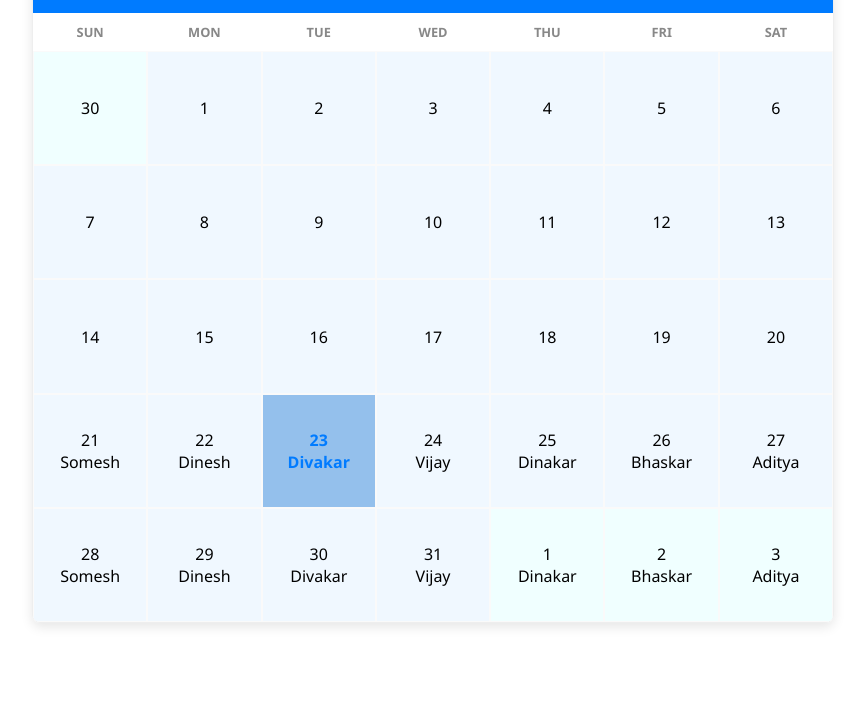
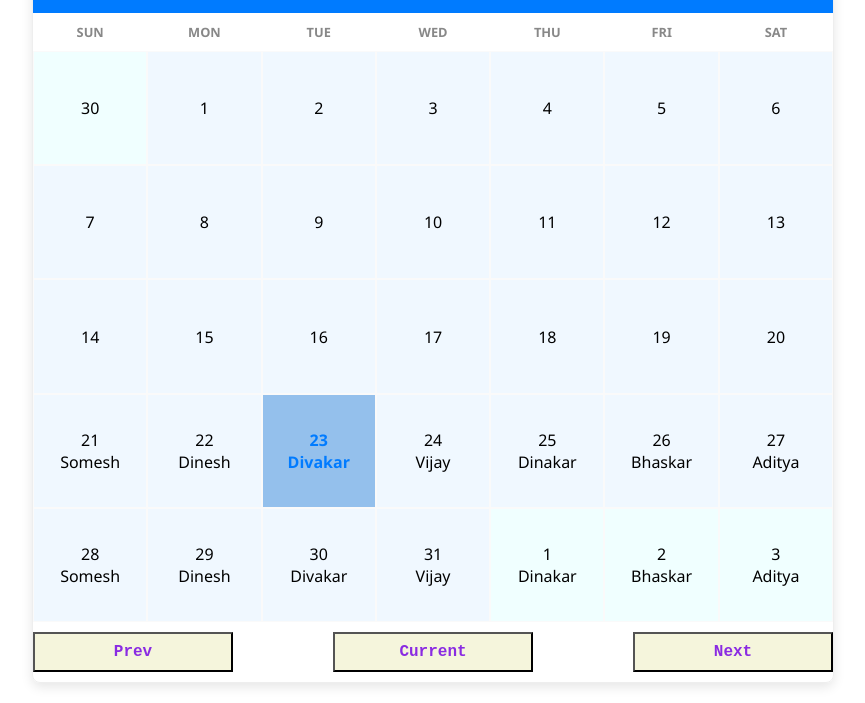
Before and after one commit to someshbuddy/CarWash, a plain HTML site: page index.html in a window 1280 px wide. Shown: the part 111-814 px from the top of the page, without its empty margins (207-1072 px from the left). Drawn offline with Linux system fonts and the light colour scheme.

Commit message:
Final Changes

```diff
--- a/index.html
+++ b/index.html
@@ -6,6 +6,7 @@
 </head>
 
 <body>
+    <div>
         <div class="month-calendar">
             <div class="calendar-header">
                 <h2 id="dateId">December 2025</h2>
@@ -25,6 +26,13 @@
 
                 </div>
             </div>
+            <div class="button-container">
+                <button class="prevBtn" onclick="prev()">Prev</button>
+                <button class="centerBtn" onclick="currentStatus()">Current</button>
+                <button class="nextBtn" onclick="next()">Next</button>
+            </div>
+        </div>
+
     </div>
 
     <script src="script.js"></script>
--- a/script.js
+++ b/script.js
@@ -75,19 +75,34 @@ function setDate(index, year) {
 }
 
 // Execution
-let currentDate = new Date();
-let currentYear = currentDate.getFullYear();
-let currentMonth = currentDate.getMonth() + 1;
-renderCalendar(currentMonth, currentYear);
+let currentYear = 0;
+let currentMonth = 0;
 
-let lastScrollTop = 0;
-window.addEventListener("scroll", function () {
-    let st = window.pageYOffset || document.documentElement.scrollTop;
+function prev() {
+    currentMonth--;
+    if (currentMonth == 0) {
+        currentMonth = 12;
+        currentYear--;
+    }
+    renderCalendar(currentMonth, currentYear);
+}
 
-    if (st > lastScrollTop) {
-        renderCalendar(currentMonth--, currentYear--);
-    } else if (st < lastScrollTop) {
-        renderCalendar(currentMonth++, currentYear++);
+function next() {
+    console.log(currentMonth)
+    currentMonth++;
+    if (currentMonth == 13) {
+        currentMonth = 1;
+        currentYear++;
     }
-    lastScrollTop = st <= 0 ? 0 : st; // For mobile or negative scrolling
-}, false);
+    renderCalendar(currentMonth, currentYear);
+
+}
+
+function currentStatus() {
+    let currentDate = new Date();
+    currentYear = currentDate.getFullYear();
+    currentMonth = currentDate.getMonth() + 1;
+    renderCalendar(currentMonth, currentYear);
+}
+
+currentStatus();
--- a/styles.css
+++ b/styles.css
@@ -76,3 +76,39 @@
     background-color: #fcfcfc;
     cursor: default;
 }
+
+.prevBtn,
+.nextBtn {
+    float: 10%;
+    height: 40px;
+    width: 200px;
+    background-color: beige;
+    color: blueviolet;
+    font: status-bar;
+    font-family: monospace;
+    font-weight: 700;
+}
+
+.centerBtn {
+    height: 40px;
+    width: 200px;
+    background-color: beige;
+    color: blueviolet;
+    font: status-bar;
+    font-family: monospace;
+    font-weight: 700;
+}
+
+
+
+.prevBtn {
+    float: 90%;
+}
+
+.button-container {
+    display: flex;
+    justify-content: space-between;
+    align-items: center;
+    width: 100%;
+    padding: 10px 0;
+}
```
Lines whose indentation alone changed are shown as unchanged.
